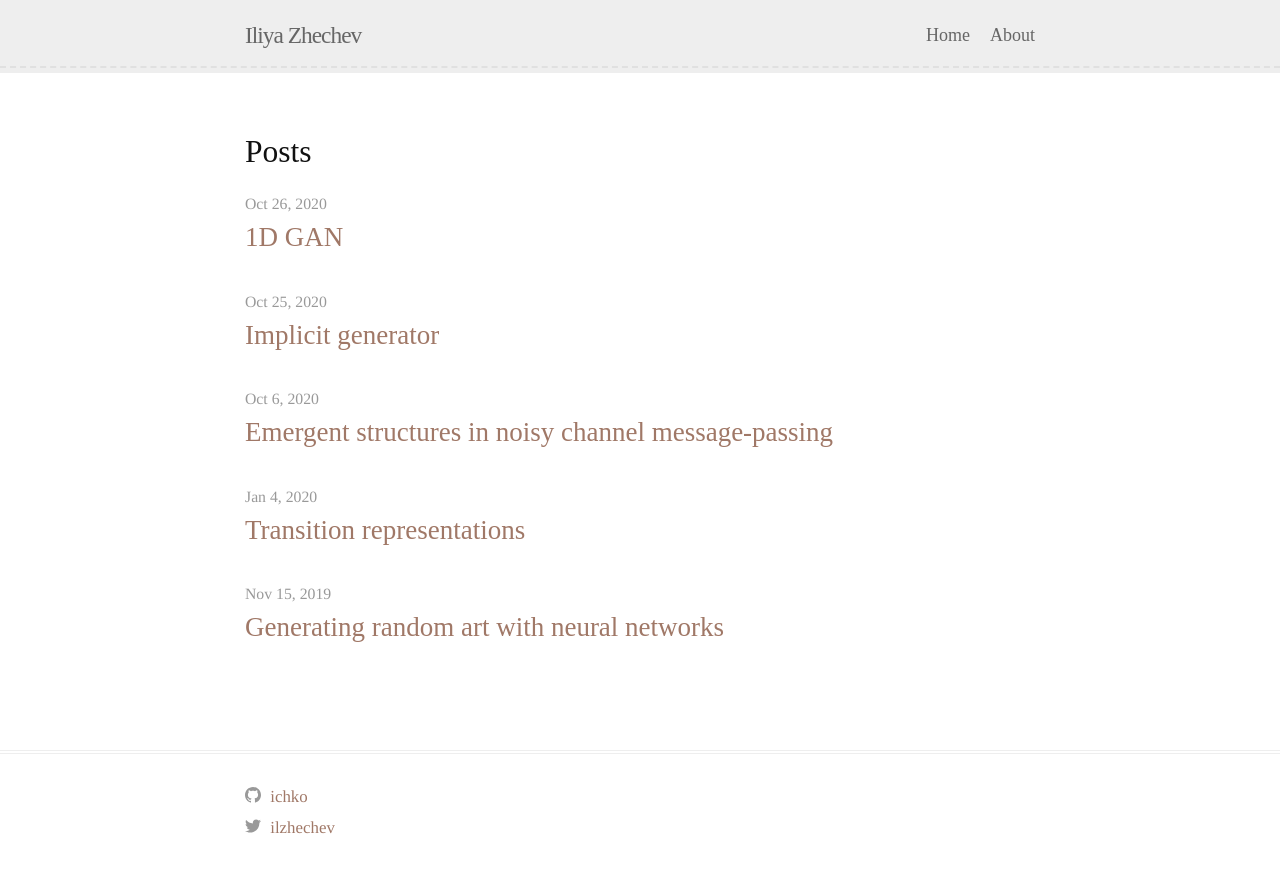
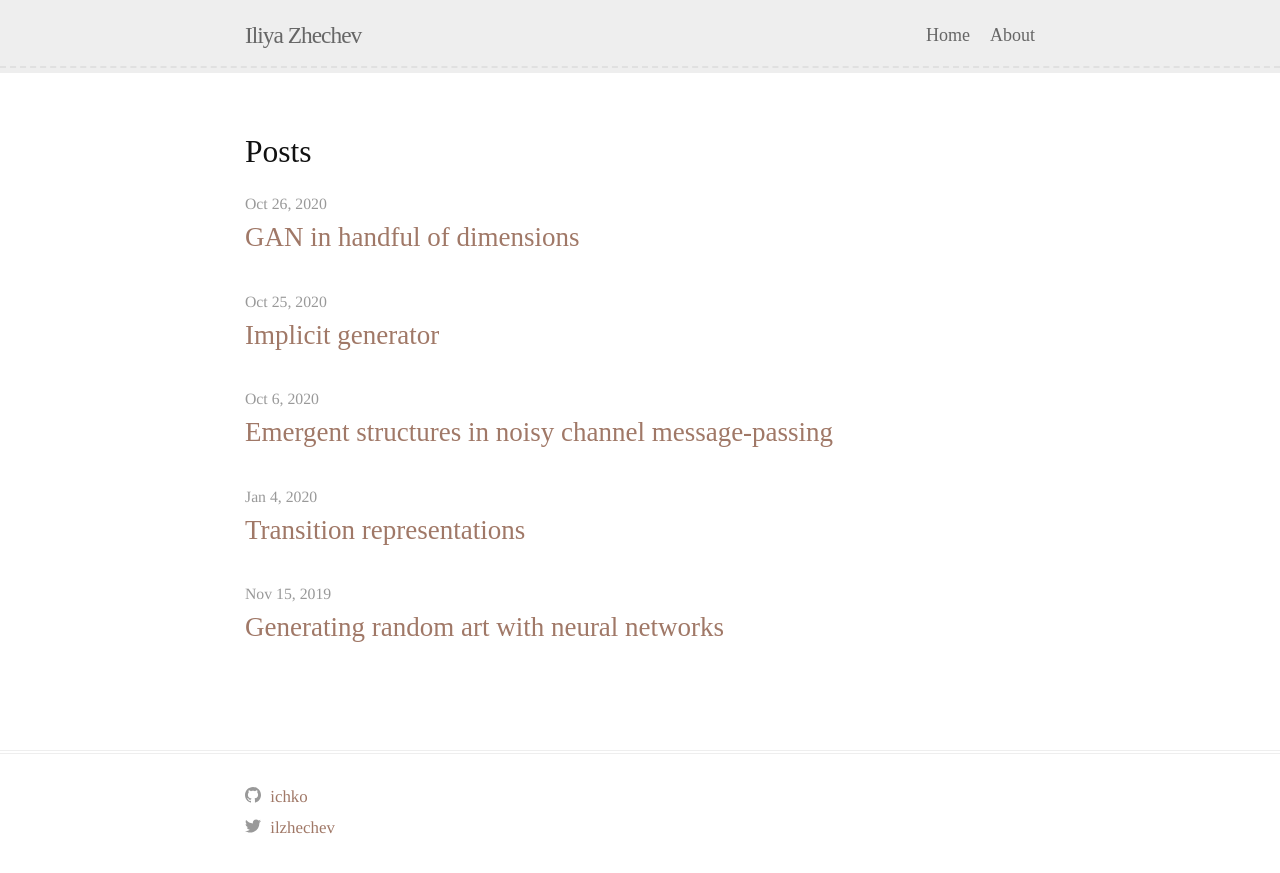
Before and after one commit to ichko/ichko.github.io, a Jekyll site: the page built from index.markdown, in a window 1280 px wide. Shown: the top 873 px of the page. Built offline with Jekyll 4.4.1, drawn with Linux system fonts in a browser that asks for light colours; some web fonts are replaced.

Commit message:
Update title

```diff
--- a/_posts/2020-10-26-one-d-gan.md
+++ b/_posts/2020-10-26-one-d-gan.md
@@ -1,6 +1,6 @@
 ---
 layout: post
-title: 1D GAN
+title: GAN in handful of dimensions
 date: 2020-10-26 13:38:03 +0200
 categories: ml dl neural-networks generators GAN
 comments: false
```
